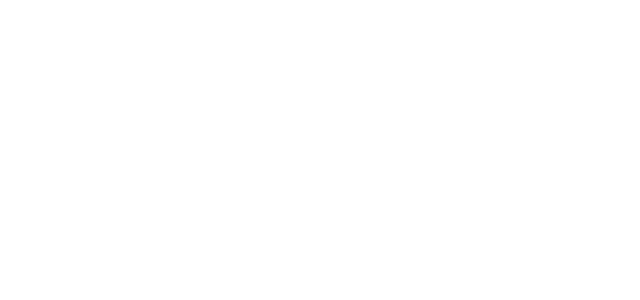
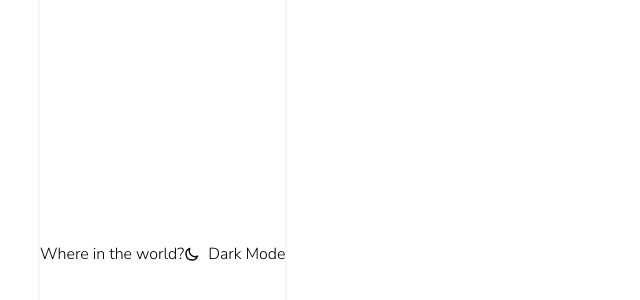
Before and after one commit to nesathanozturk/rest-countries-api, a Next.js app: page / in a window 1280 px wide. Shown: the part 146-446 px from the top of the page, without its empty margins (0-640 px from the left). Built offline with nearby package versions, Linux system fonts and the light colour scheme.

Commit message:
feat: import header

```diff
--- a/src/app/page.tsx
+++ b/src/app/page.tsx
@@ -1,3 +1,9 @@
+import Header from "@/components/Header";
+
 export default function Home() {
-  return <main className="flex min-h-screen px-10"></main>;
+  return (
+    <main className="flex min-h-screen px-10">
+      <Header />
+    </main>
+  );
 }
```
